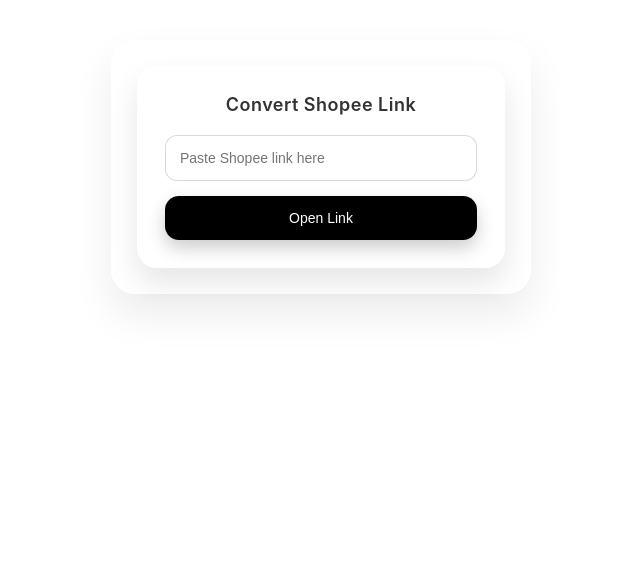
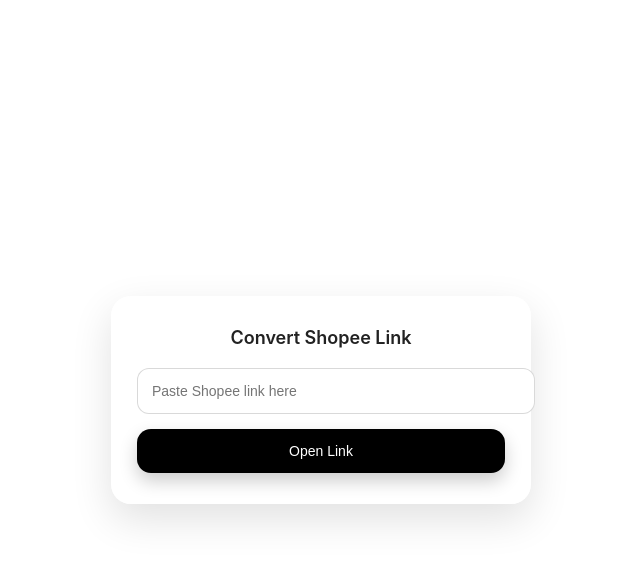
Before and after one commit to thnhmii/convert-tool, a website: page index.html in a window 1280 px wide. Shown: the whole page, without its empty margins (319-959 px from the left). Drawn offline with Linux system fonts and the light colour scheme.

Commit message:
Update index.html

```diff
--- a/index.html
+++ b/index.html
@@ -3,71 +3,66 @@
 <head>
 <meta charset="UTF-8">
 <meta name="viewport" content="width=device-width, initial-scale=1.0">
-<title>Link Converter</title>
+<title>Convert Link</title>
 
 <style>
-*{
-  box-sizing:border-box;
+html, body {
+  margin:0;
+  padding:0;
+  height:100%;
+  background: transparent;
+  font-family: -apple-system, BlinkMacSystemFont, "Segoe UI", Roboto, sans-serif;
 }
 
 body{
-  margin:0;
-  font-family: -apple-system, BlinkMacSystemFont, "Segoe UI", Roboto, sans-serif;
-  background:transparent;
   display:flex;
+  align-items:center;
   justify-content:center;
-  padding:40px 15px;
 }
 
-/* Outer Frame */
-.wrapper{
+/* OUTER FRAME */
+.container{
   width:100%;
   max-width:420px;
   padding:25px;
-  border-radius:24px;
-  background: rgba(255,255,255,0.15);
-  backdrop-filter: blur(18px);
-  border:1px solid rgba(255,255,255,0.3);
-  box-shadow:
-    0 20px 40px rgba(0,0,0,0.08),
-    inset 0 1px 0 rgba(255,255,255,0.3);
 }
 
-/* Inner Card */
+/* GLASS CARD */
 .card{
-  padding:28px;
+  padding:30px 25px;
   border-radius:20px;
-  background: rgba(255,255,255,0.6);
-  backdrop-filter: blur(10px);
-  box-shadow:
-    0 15px 30px rgba(0,0,0,0.1);
+  background: rgba(255,255,255,0.35);
+  backdrop-filter: blur(16px);
+  border:1px solid rgba(255,255,255,0.5);
+  box-shadow: 0 15px 40px rgba(0,0,0,0.12);
 }
 
-h2{
-  margin:0 0 20px 0;
+/* TITLE */
+.title{
   text-align:center;
   font-size:18px;
   font-weight:600;
-  color:#333;
-  letter-spacing:0.5px;
+  margin-bottom:20px;
+  color:#222;
 }
 
+/* INPUT */
 input{
   width:100%;
   padding:14px;
   border-radius:12px;
   border:1px solid rgba(0,0,0,0.15);
   font-size:14px;
-  background:rgba(255,255,255,0.9);
+  outline:none;
   transition:all 0.25s ease;
 }
 
 input:focus{
-  outline:none;
   border-color:#000;
   box-shadow:0 0 0 3px rgba(0,0,0,0.08);
 }
 
+/* BUTTON */
 button{
   width:100%;
   margin-top:15px;
@@ -77,9 +72,9 @@
   font-size:14px;
   font-weight:500;
   cursor:pointer;
-  transition:all 0.25s ease;
   background:#000;
   color:#fff;
+  transition:all 0.25s ease;
   box-shadow:0 8px 18px rgba(0,0,0,0.2);
 }
 
@@ -96,9 +91,9 @@
 
 <body>
 
-<div class="wrapper">
+<div class="container">
   <div class="card">
-    <h2>Convert Shopee Link</h2>
+    <div class="title">Convert Shopee Link</div>
 
     <input id="original" type="text" placeholder="Paste Shopee link here">
 
```
